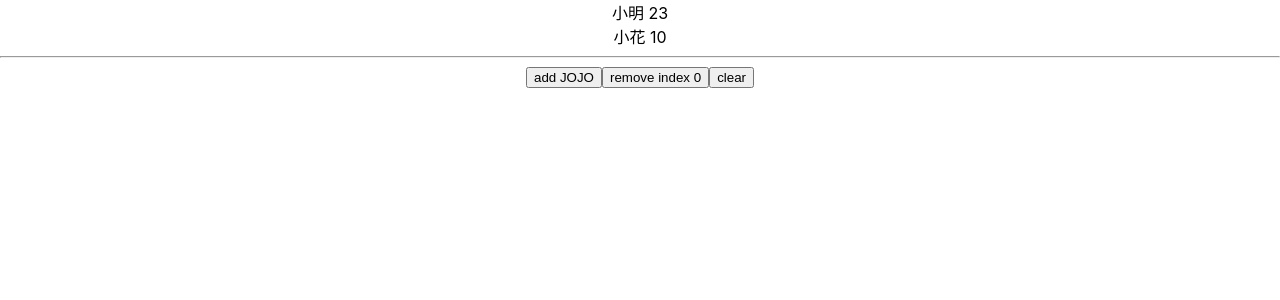
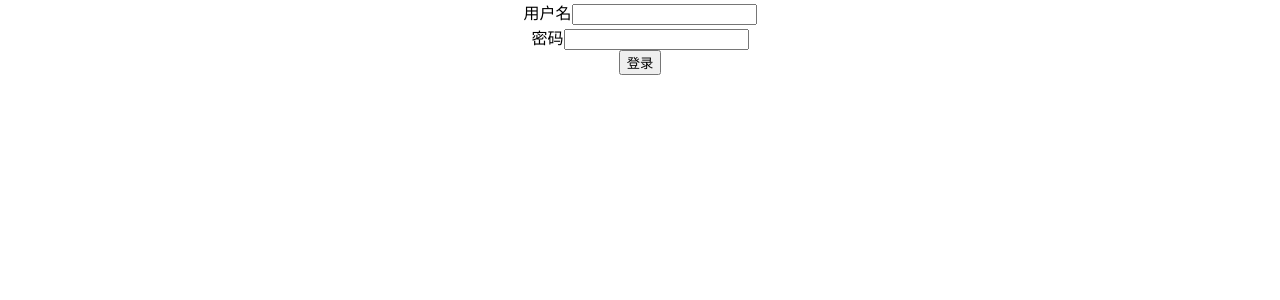
Before and after one commit to haishangfeie/jira-exercise, a React (Create React App) app: page / in a window 1280 px wide. Shown: the top 300 px of the page. Built offline with nearby package versions, Linux system fonts and the light colour scheme.

Commit message:
feat: 用login了解json-server如何模拟非标准RESTful API

```diff
--- a/package.json
+++ b/package.json
@@ -23,7 +23,7 @@
     "test": "react-scripts test",
     "eject": "react-scripts eject",
     "prepare": "husky install",
-    "json-server": "json-server --watch __json_server_mock__/db.json --port 3001"
+    "json-server": "json-server --watch __json_server_mock__/db.json --port 3001 --middlewares __json_server_mock__/middleware.js"
   },
   "eslintConfig": {
     "extends": [
--- a/src/App.tsx
+++ b/src/App.tsx
@@ -3,11 +3,13 @@
 import './App.css'
 // import { ProjectList } from './screens/project-list/index'
 import TestUseArray from './screens/test-react/test-use-array'
+import Login from './screens/Login/index'
 
 function App() {
   return (
     <div className="App">
-      <TestUseArray />
+      <Login />
+      {/* <TestUseArray /> */}
       {/* <ProjectList /> */}
     </div>
   )
--- /dev/null
+++ b/src/screens/Login/index.tsx
@@ -0,0 +1,50 @@
+import React, { FormEvent } from 'react'
+
+const apiUrl = process.env.REACT_APP_API_URL
+
+const LoginScreen = () => {
+  const onsubmit = (e: FormEvent<HTMLFormElement>) => {
+    e.preventDefault()
+    const name = (e.currentTarget.elements[0] as HTMLInputElement).value
+    const password = (e.currentTarget.elements[1] as HTMLInputElement).value
+    console.log(name, password)
+    if (!name || !password) {
+      return
+    }
+    fetch(`${apiUrl}/login`, {
+      method: 'POST',
+      headers: {
+        'content-type': 'application/json',
+      },
+      body: JSON.stringify({
+        name,
+        password,
+      }),
+    })
+      .then((res) => {
+        if (res.ok) {
+          console.log('登录成功')
+        } else {
+          console.log('登录失败')
+        }
+      })
+      .catch(() => {
+        console.log('登录失败')
+      })
+  }
+  return (
+    <form onSubmit={onsubmit}>
+      <div>
+        <label htmlFor="name">用户名</label>
+        <input type="text" id="name" />
+      </div>
+      <div>
+        <label htmlFor="password">密码</label>
+        <input type="password" id="password" />
+      </div>
+      <button type="submit">登录</button>
+    </form>
+  )
+}
+
+export default LoginScreen
--- a/src/screens/project-list/search-panel.tsx
+++ b/src/screens/project-list/search-panel.tsx
@@ -1,4 +1,4 @@
-import React, { useState } from 'react'
+import React, { FormEvent, useState } from 'react'
 import { IUser } from './list'
 
 interface ISearchPanelProp {
@@ -20,7 +20,7 @@
           onInput={(e) => {
             setParam({
               ...param,
-              name: (e.target as HTMLButtonElement).value,
+              name: (e.target as HTMLInputElement).value,
             })
           }}
         />
```
Also changed, not shown: __json_server_mock__/middleware.js (added, +18 -0 lines).
